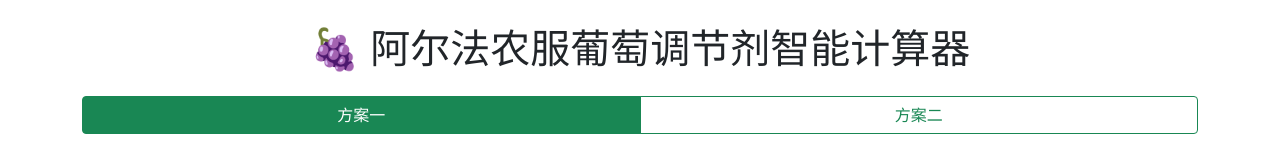
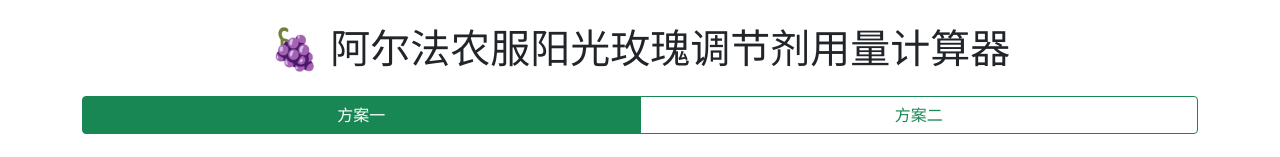
Before and after one commit to Alphagrape/service, a plain HTML site: page index.html in a window 1280 px wide. Shown: the top 157 px of the page. Drawn offline with nearby package versions, Linux system fonts and the light colour scheme.

Commit message:
Update index.html

```diff
--- a/index.html
+++ b/index.html
@@ -3,7 +3,7 @@
 <head>
     <meta charset="UTF-8">
     <meta name="viewport" content="width=device-width, initial-scale=1.0">
-    <title>阿尔法农服葡萄调节剂智能计算器</title>
+    <title>阿尔法农服阳光玫瑰调节剂用量计算器</title>
     <link href="https://cdn.bootcdn.net/ajax/libs/twitter-bootstrap/5.1.3/css/bootstrap.min.css" rel="stylesheet">
     <style>
         .scheme-image {
@@ -51,7 +51,7 @@
 </head>
 <body>
     <div class="container py-4">
-        <h1 class="text-center mb-4">🍇 阿尔法农服葡萄调节剂智能计算器</h1>
+        <h1 class="text-center mb-4">🍇 阿尔法农服阳光玫瑰调节剂用量计算器</h1>
 
         <!-- 方案选择 -->
         <div class="btn-group w-100 mb-4">
```
